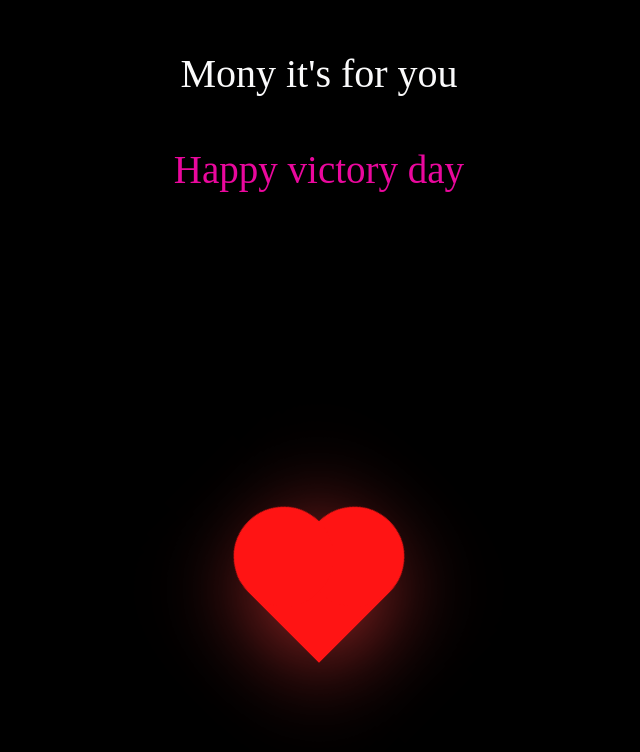
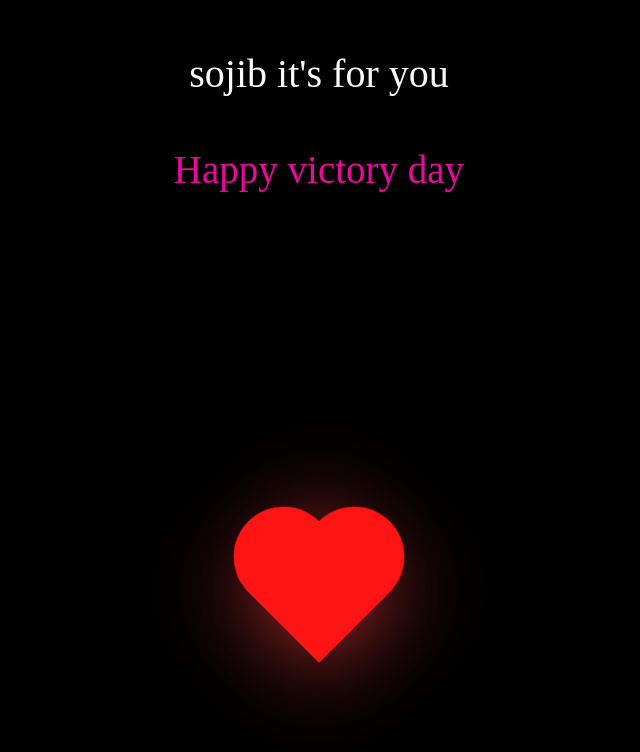
Before and after one commit to Sojib9878/happy-victory-day-, a plain HTML site: page index.html in a window 1280 px wide. Shown: the whole page, without its empty margins (321-961 px from the left). Drawn offline with Linux system fonts and the light colour scheme.

Commit message:
Update index.html

```diff
--- a/index.html
+++ b/index.html
@@ -15,7 +15,7 @@
 </head>
 
 <body>
-    <div class="text">Mony it's for you <span class="typing"></span></div>
+    <div class="text">sojib it's for you <span class="typing"></span></div>
   <div class="text-1"> <a target=blank href="https://youtu.be/CSGiwf7KlrQ"> Happy victory day </a> <span class="typing"></span></div>
 
     <div class="main_header">
```
